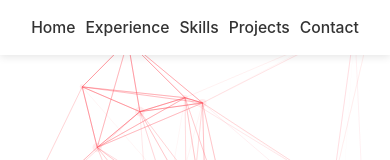
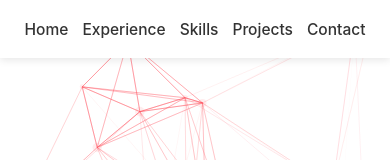
Before and after one commit to gefenbar/ReactJS-Portfolio, a React (Vite) app: page / in a window 390 px wide. Shown: the top 160 px of the page. Built offline with nearby package versions, Linux system fonts and the light colour scheme.

Commit message:
small navbar fix

```diff
--- a/src/pages/Hero.jsx
+++ b/src/pages/Hero.jsx
@@ -34,8 +34,8 @@ export default function Hero() {
 
     return (
         <motion.div
-            initial={{ y: '-100%' }}
-            animate={{ y: 0 }}
+            initial={{ opacity: 0 }}
+            animate={{ opacity: 1 }}
             transition={{ duration: 1 }}
         >
             <section id="hero_section">
--- a/src/styles/Navbar.css
+++ b/src/styles/Navbar.css
@@ -84,12 +84,12 @@
 
     #nav ul li a.menu_item {
 
-        font-size: 98%;
+        font-size: 97%;
 
     }
 
     #nav ul li {
-        margin: 5px;
+        margin: 7px;
         /* margin-left: -70px; */
     }
 
```
